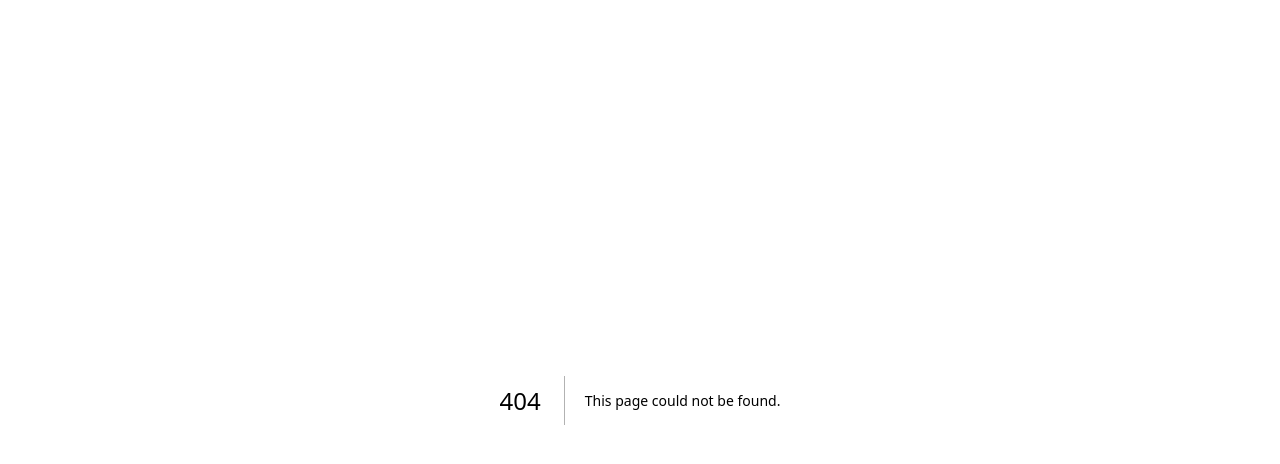
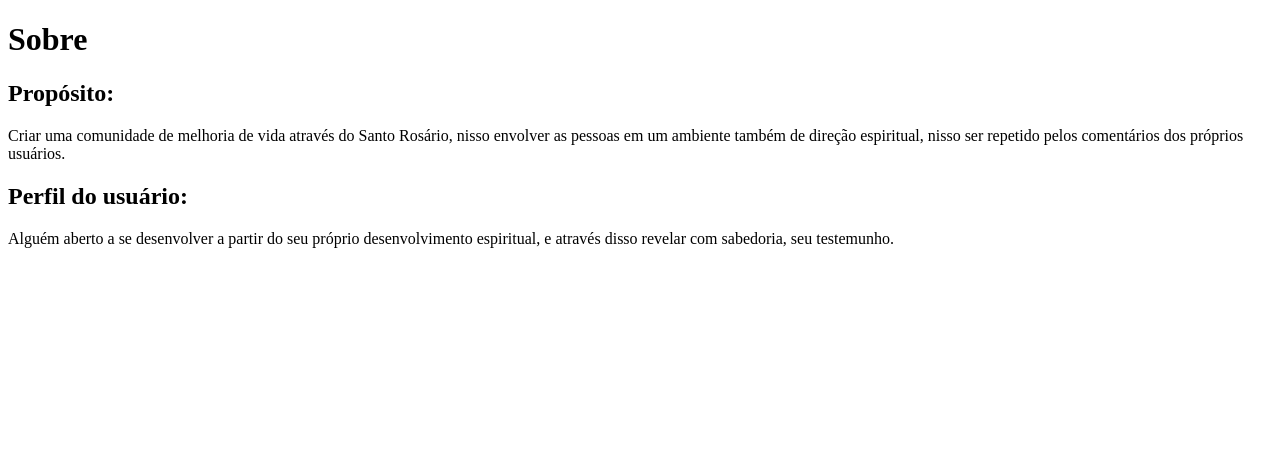
Before and after one commit to mattosvmp/sancticom, a Next.js app: page /about in a window 1280 px wide. Before the commit this address had no page. Shown: the top 464 px of the page. Built offline with nearby package versions, Linux system fonts and the light colour scheme.

Commit message:
feat: adicionando o About do projeto

```diff
--- /dev/null
+++ b/pages/about/index.js
@@ -0,0 +1,20 @@
+function About() {
+  return (
+    <div>
+      <h1>Sobre</h1>
+      <h2>Propósito:</h2>
+      <p>
+        Criar uma comunidade de melhoria de vida através do Santo Rosário, nisso
+        envolver as pessoas em um ambiente também de direção espiritual, nisso
+        ser repetido pelos comentários dos próprios usuários.
+      </p>
+      <h2>Perfil do usuário:</h2>
+      <p>
+        Alguém aberto a se desenvolver a partir do seu próprio desenvolvimento
+        espiritual, e através disso revelar com sabedoria, seu testemunho.
+      </p>
+    </div>
+  );
+}
+
+export default About;
```
